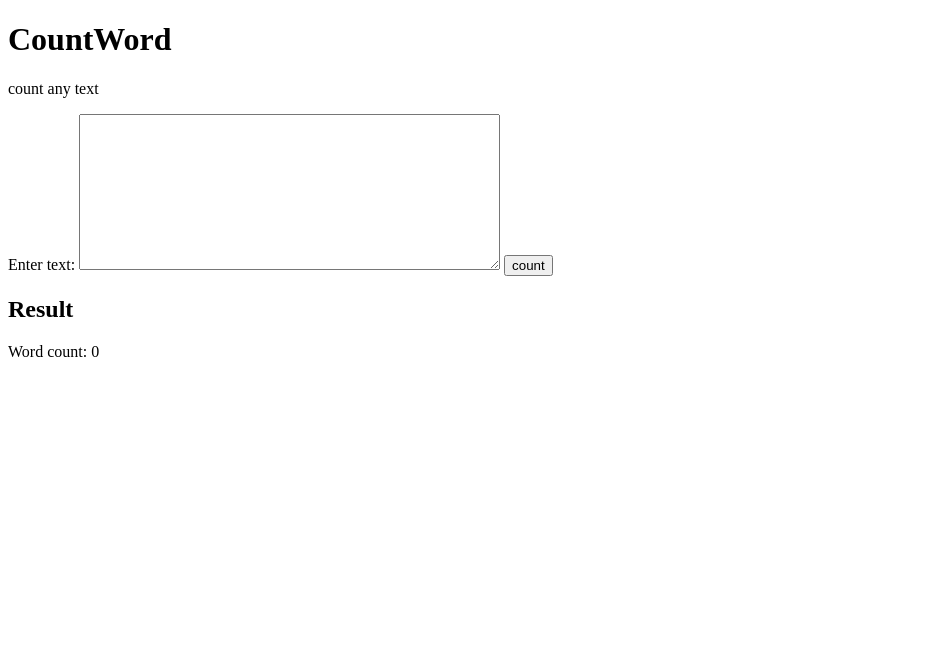
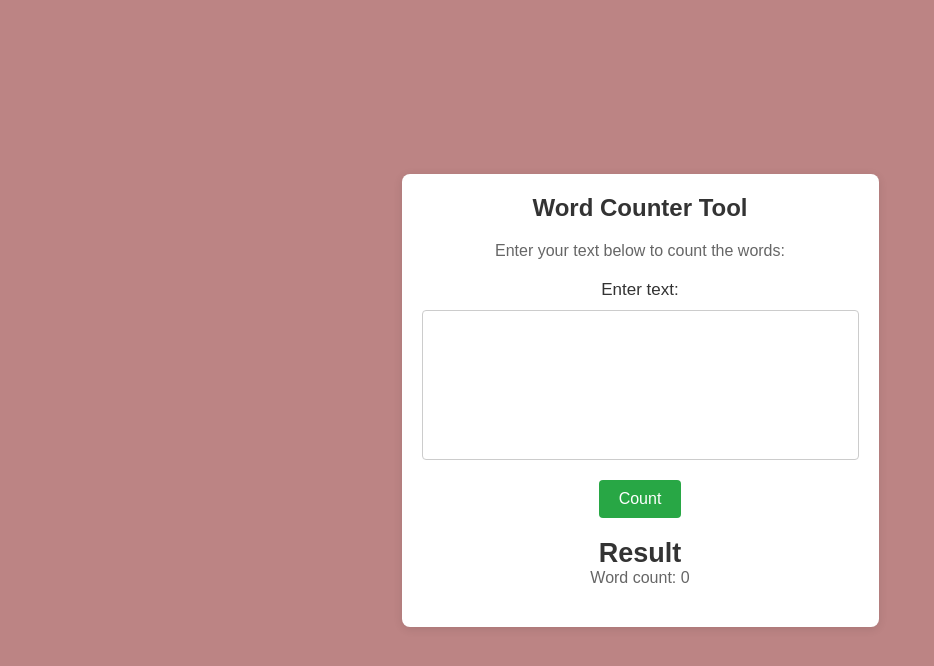
Before and after one commit to marstrx/sentenceAnalyzer, a plain HTML site: page index.html in a window 1280 px wide. Shown: the whole page, without its empty margins (0-934 px from the left). Drawn offline with Linux system fonts and the light colour scheme.

Commit message:
css added

```diff
--- a/index.html
+++ b/index.html
@@ -8,15 +8,23 @@
 </head>
 <body>
     <div class="container">
-        <h1>CountWord</h1>
-    <p>count any text</p>
-    <form action="">
-        <label for="text">Enter text:</label>
-        <textarea name="text" id="text" rows="10" cols="50"></textarea>
-        <button id="countBtn" type="submit">count</button>
+        <h1> Word Counter Tool</h1>
+        <p>Enter your text below to count the words:</p>
+    <form>
+        <!-- <div class="search-container">
+            <input type="search" id="searchInput" placeholder="Count word " />
+        </div> -->
+        <div class="textarea-container">
+            <label for="text">Enter text:</label>
+            <textarea name="text" id="text" rows="10" cols="50"></textarea>
+        </div>
+        <div>
+            <button id="countBtn" type="submit">Count</button>
+            <!-- <button id="searchBtn" type="submit">Search</button> -->
+        </div>
     </form>
 
-    <div>
+    <div class="result-container">
         <h2>Result</h2>
         <p>Word count: <span id="wordCountResult">0</span></p>
     </div>
--- a/script.js
+++ b/script.js
@@ -1,14 +1,36 @@
 const text = document.getElementById("text");
 const wordCountResult = document.getElementById("wordCountResult");
 const countBtn = document.getElementById("countBtn");
-
+const searchInput = document.getElementById("searchInput");
+const searchBtn = document.getElementById("searchBtn");
 
 
 countBtn.addEventListener("click",(e)=>{
     e.preventDefault();
+    if(text.value.trim() === "") {
+        return wordCountResult.innerHTML = "Please enter some text.";
+    }
     let textValue = text.value.trim().split(/\s+/).length;
     console.log(textValue);
 
     wordCountResult.innerHTML = textValue ;
 
 })
+
+// searchBtn.addEventListener("click", (e) => {
+//     let word = searchInput.value.trim();
+//     let textValue = text.value.trim();
+//     e.preventDefault();
+//     if (textValue === "") {
+//         return wordCountResult.innerHTML = "Please enter some text.";
+//     }
+//     const searchTerm = searchInput.value.trim();
+//     if (searchTerm === "") {
+//         return wordCountResult.innerHTML = "Please enter a word to search.";
+//     }
+
+//     const regex = new RegExp(`\\b(${word})\\b`,"gi");
+
+
+
+// })
--- a/style.css
+++ b/style.css
@@ -0,0 +1,78 @@
+*{
+    margin: 0;
+    padding: 0;
+    box-sizing: border-box;
+}
+body{
+    font-family: Arial, sans-serif;
+    background-color: #bc8484;
+    color: #333;
+    display: flex;
+    justify-content: center;
+    align-items: center;
+    height: 100vh;
+}
+.container{
+    background-color: #fff;
+    padding: 20px;
+    border-radius: 8px;
+    box-shadow: 0 2px 10px rgba(0, 0, 0, 0.1);
+    text-align: center;
+}
+.container h1{
+    margin-bottom: 20px;
+    font-size: 24px;
+    color: #333;
+}
+.container p{
+    margin-bottom: 20px;
+    font-size: 16px;
+    color: #666;
+}
+.container button{
+    padding: 10px 20px;
+    background-color: #28a745;
+    color: #fff;
+    border: none;
+    border-radius: 4px;
+    cursor: pointer;
+    font-size: 16px;
+}
+.textarea-container{
+    margin-bottom: 20px;
+    display: flex;
+    flex-direction: column;
+    margin-top: 20px;
+}
+.textarea-container label{
+    margin-bottom: 10px;
+    font-size: 17px;
+    color: #333;
+}
+.search-container{
+    display: flex;
+    justify-content: center;
+    align-items: center;
+    margin-bottom: 20px;
+}
+.search-container input{
+    width: 300px;
+    padding: 10px;
+    border: 1px solid #ccc;
+    border-radius: 4px;
+    outline: none;
+}
+.textarea-container textarea{
+    width: 100%;
+    height: 150px;
+    padding: 10px;
+    border: 1px solid #ccc;
+    border-radius: 4px;
+    resize: none;
+    outline: none;
+}
+.result-container {
+    margin-top: 20px;
+    font-size: 18px;
+    color: #333;
+}
```
